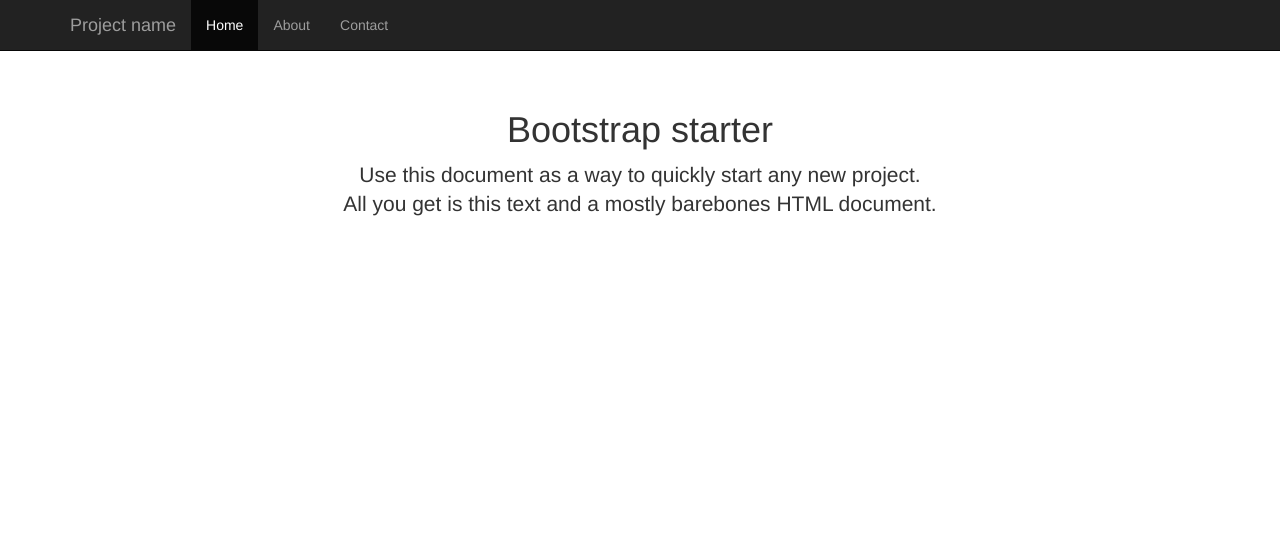
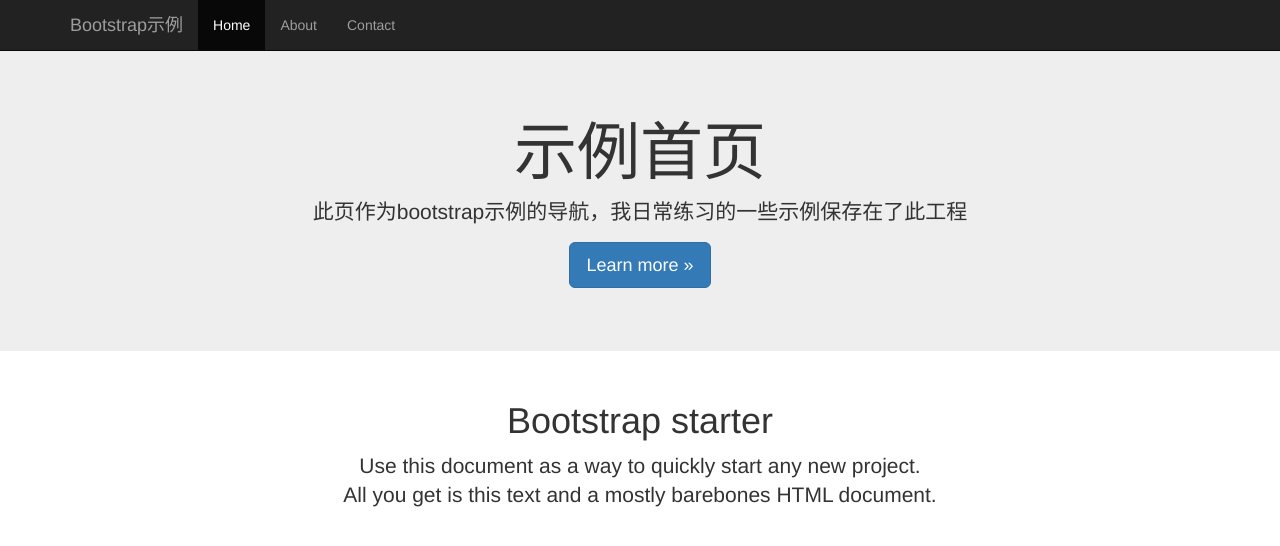
Before and after one commit to madkilly/Frontend, a website: page gulpTest/src/index.html in a window 1280 px wide. Drawn offline with Linux system fonts and the light colour scheme; files that its build step writes are made by us from their sources; files whose address does not match are found by name.

Commit message:
更新首页

```diff
--- a/gulpTest/src/css/starter-template.css
+++ b/gulpTest/src/css/starter-template.css
@@ -2,6 +2,6 @@ body {
   padding-top: 50px;
 }
 .starter-template {
-  padding: 40px 15px;
+  padding: 0px 15px;
   text-align: center;
 }
--- a/gulpTest/src/index.html
+++ b/gulpTest/src/index.html
@@ -20,7 +20,7 @@
                 <span class="icon-bar"></span>
                 <span class="icon-bar"></span>
             </button>
-            <a class="navbar-brand" href="#">Project name</a>
+            <a class="navbar-brand" href="#">Bootstrap示例</a>
         </div>
         <div id="navbar" class="collapse navbar-collapse">
             <ul class="nav navbar-nav">
@@ -32,6 +32,16 @@
         <!--/.nav-collapse -->
     </div>
 </nav>
+
+<!-- Main jumbotron for a primary marketing message or call to action -->
+<div class="jumbotron">
+    <div class="container starter-template">
+        <h1>示例首页</h1>
+        <p>此页作为bootstrap示例的导航，我日常练习的一些示例保存在了此工程</p>
+        <p><a class="btn btn-primary btn-lg" href="#" role="button">Learn more &raquo;</a></p>
+    </div>
+</div>
+
 <div class="container">
 
     <div class="starter-template">
```
